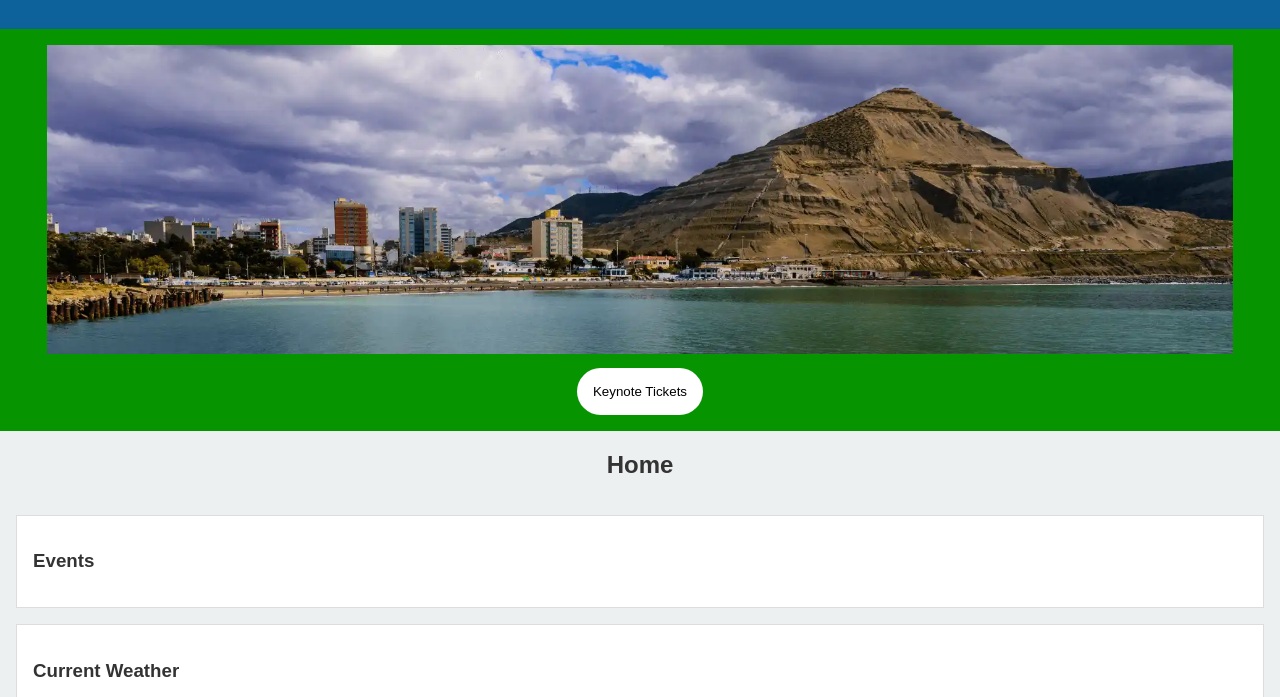
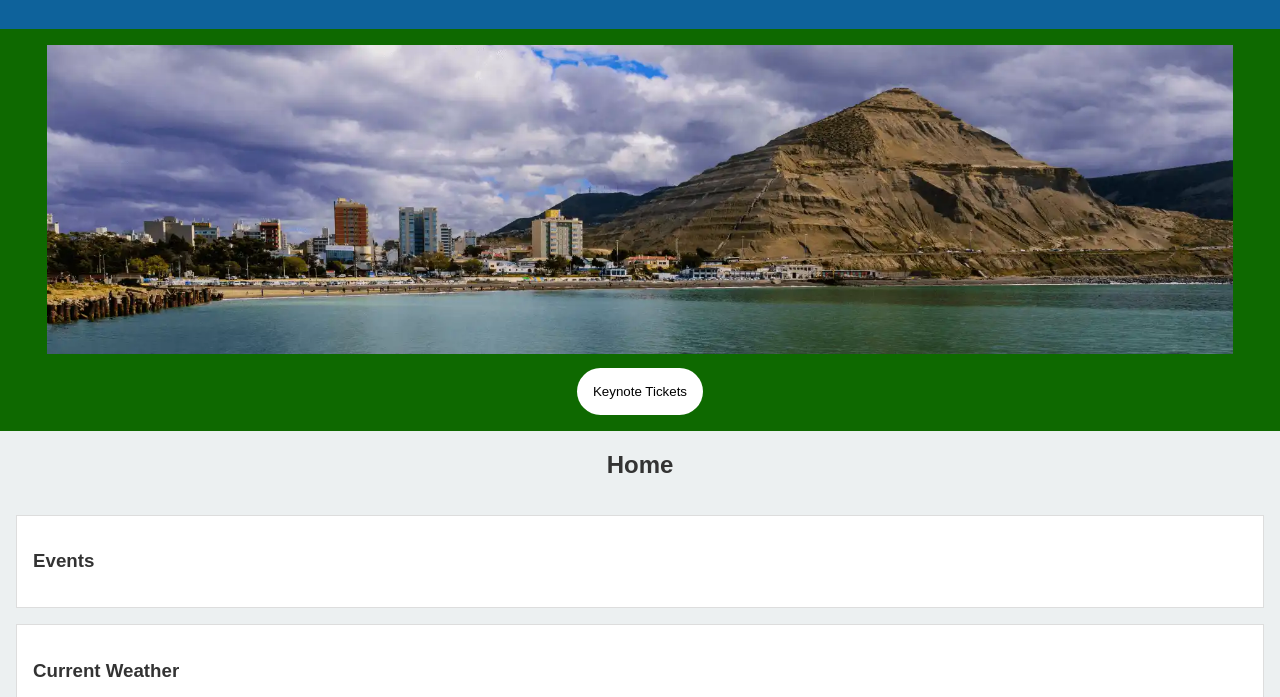
Before and after one commit to Lautaro-Guevara/wdd231, a plain HTML site: page chamber/directory.html in a window 1280 px wide. Shown: the part 85-782 px from the top of the page. Drawn offline with Linux system fonts and the light colour scheme.

Commit message:
Fixed contrast problem

```diff
--- a/chamber/styles/styles.css
+++ b/chamber/styles/styles.css
@@ -1,7 +1,7 @@
 /* Define color variables */
 :root {
     --primary-color: #0e629b;
-    --secondary-color: #069401;
+    --secondary-color: #0E6900;
     --background-color: #ecf0f1;
     --text-color: #333;
     --font-family: Arial, sans-serif;
```
